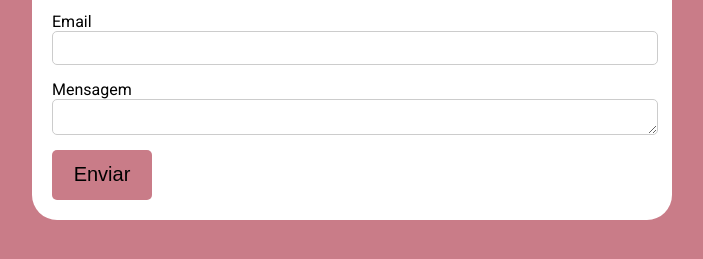
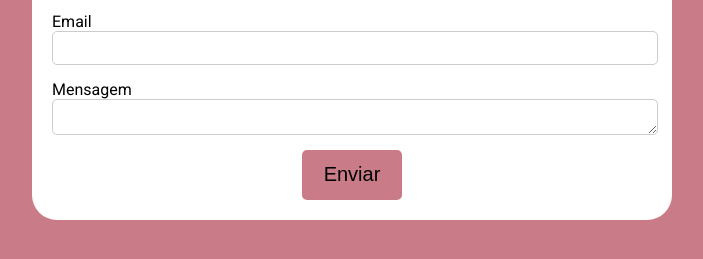
Before and after one commit to Ellenylce/Estudo_Front_Formulario_simples, a plain HTML site: page index.html in a window 1280 px wide. Shown: the part 207-466 px from the top of the page, without its empty margins (288-991 px from the left). Drawn offline with Linux system fonts and the light colour scheme.

Commit message:
Update styles.css
Estilizei a classe flex-center

```diff
--- a/styles.css
+++ b/styles.css
@@ -40,6 +40,10 @@ button{
     width: 100px;
     border-radius:5px;
     cursor: pointer; /*cursor vira ponteiro*/
+}
 
-
+.flex-center{
+    width: 100%;
+    display:flex;
+    justify-content: center;
 }
```
